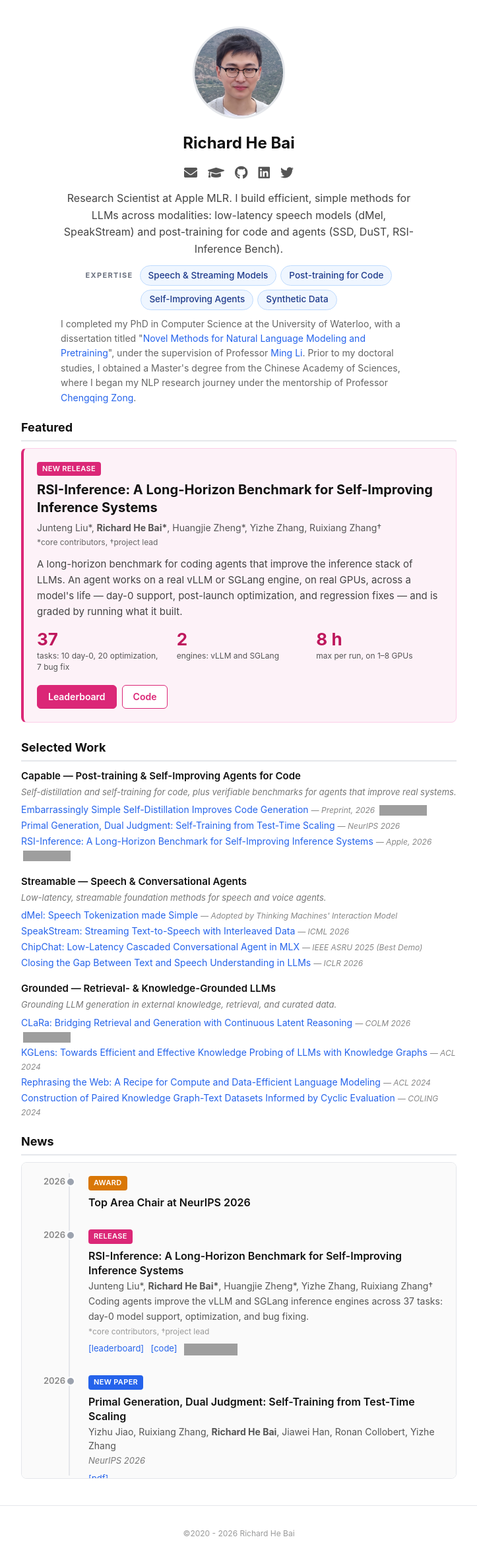
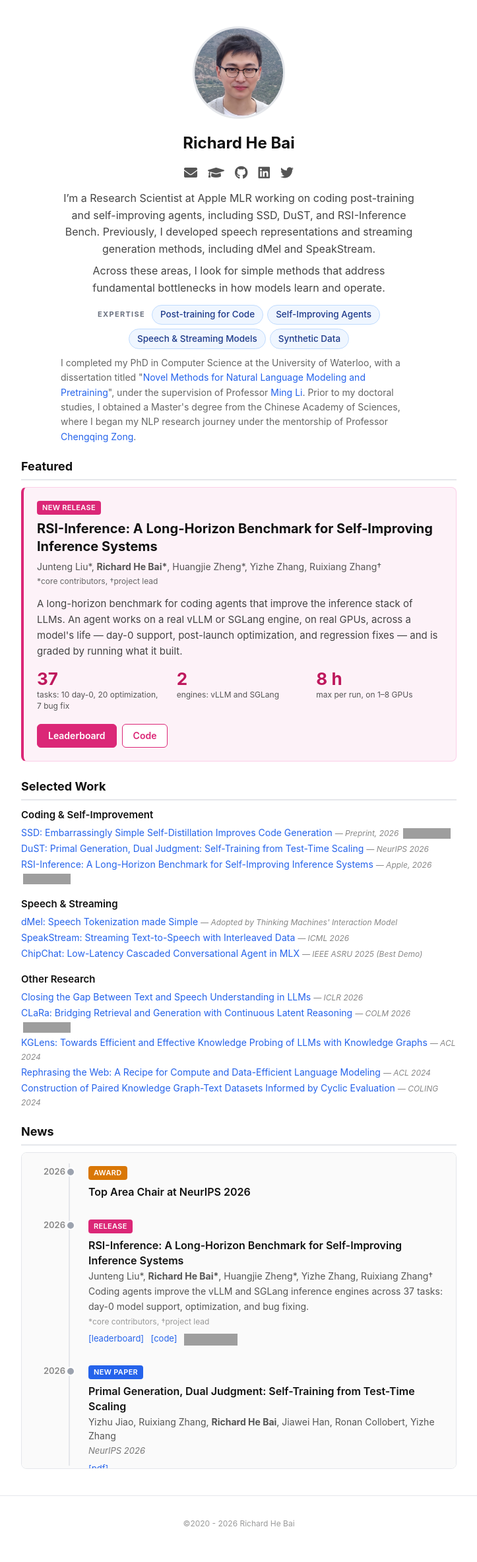
Before and after one commit to richardbaihe/richardbaihe.github.io, a Jekyll site: the page built from index.md, in a window 1280 px wide. Shown: the top 2367 px of the page at 66% size, without its empty margins (278-1001 px from the left). Built offline with Jekyll 4.4.1, drawn with Linux system fonts in a browser that asks for light colours; nearby versions of some CDN libraries; grey boxes are pictures that could not be loaded.

Commit message:
Update research bio and reorganize selected work

```diff
--- a/_config.yml
+++ b/_config.yml
@@ -1,17 +1,22 @@
 title: Richard's website
 author: Richard He Bai
-description: Academic homepage - ML Researcher building efficient, simple methods for speech models, code post-training, and self-improving agents
+description: Academic homepage - Apple MLR Research Scientist working on coding post-training and self-improving agents, with prior work in speech representations and streaming generation
 baseurl: ""
 url: "https://richardbaihe.github.io"
 markdown: kramdown
 
 # Profile
 avatar: /assets/img/avatar.jpeg
-bio: "Research Scientist at Apple MLR. I build efficient, simple methods for LLMs across modalities: low-latency speech models (dMel, SpeakStream) and post-training for code and agents (SSD, DuST, RSI-Inference Bench)."
+bio: >-
+  I’m a Research Scientist at Apple MLR working on coding post-training and self-improving agents,
+  including SSD, DuST, and RSI-Inference Bench. Previously, I developed speech representations
+  and streaming generation methods, including dMel and SpeakStream.
+research_approach: >-
+  Across these areas, I look for simple methods that address fundamental bottlenecks in how models learn and operate.
 expertise:
-  - Speech & Streaming Models
   - Post-training for Code
   - Self-Improving Agents
+  - Speech & Streaming Models
   - Synthetic Data
 education: >-
   I completed my PhD in Computer Science at the University of Waterloo,
--- a/_data/selected.yml
+++ b/_data/selected.yml
@@ -1,11 +1,12 @@
-- theme: "Capable — Post-training & Self-Improving Agents for Code"
-  description: "Self-distillation and self-training for code, plus verifiable benchmarks for agents that improve real systems."
+- theme: "Coding & Self-Improvement"
   papers:
     - title: "Embarrassingly Simple Self-Distillation Improves Code Generation"
+      name: "SSD"
       venue: "Preprint, 2026"
       url: "https://arxiv.org/abs/2604.01193"
       repo: "apple/ml-ssd"
     - title: "Primal Generation, Dual Judgment: Self-Training from Test-Time Scaling"
+      name: "DuST"
       venue: "NeurIPS 2026"
       url: "https://arxiv.org/abs/2605.11299"
     - title: "RSI-Inference: A Long-Horizon Benchmark for Self-Improving Inference Systems"
@@ -13,8 +14,7 @@
       url: "https://github.com/apple-aiml-research/ml-rsi-inference-bench"
       repo: "apple-aiml-research/ml-rsi-inference-bench"
 
-- theme: "Streamable — Speech & Conversational Agents"
-  description: "Low-latency, streamable foundation methods for speech and voice agents."
+- theme: "Speech & Streaming"
   papers:
     - title: "dMel: Speech Tokenization made Simple"
       url: "https://arxiv.org/abs/2407.15835"
@@ -27,13 +27,12 @@
     - title: "ChipChat: Low-Latency Cascaded Conversational Agent in MLX"
       venue: "IEEE ASRU 2025 (Best Demo)"
       url: "https://arxiv.org/abs/2509.00078"
+
+- theme: "Other Research"
+  papers:
     - title: "Closing the Gap Between Text and Speech Understanding in LLMs"
       venue: "ICLR 2026"
       url: "https://arxiv.org/abs/2510.13632"
-
-- theme: "Grounded — Retrieval- & Knowledge-Grounded LLMs"
-  description: "Grounding LLM generation in external knowledge, retrieval, and curated data."
-  papers:
     - title: "CLaRa: Bridging Retrieval and Generation with Continuous Latent Reasoning"
       venue: "COLM 2026"
       url: "https://arxiv.org/abs/2511.18659"
--- a/_layouts/default.html
+++ b/_layouts/default.html
@@ -23,6 +23,9 @@
       <a href="{{ site.social.twitter }}" target="_blank" title="Twitter"><i class="fab fa-twitter"></i></a>
     </div>
     <p class="profile-bio" itemprop="description">{{ site.bio }}</p>
+    {% if site.research_approach %}
+    <p class="profile-bio">{{ site.research_approach }}</p>
+    {% endif %}
     {% if site.expertise %}
     <div class="profile-expertise">
       <span class="profile-expertise-label">Expertise</span>
@@ -84,7 +87,7 @@
           {% for paper in theme.papers %}
             <li>
               {% if paper.url %}
-                <a href="{{ paper.url }}" target="_blank">{{ paper.title }}</a>
+                <a href="{{ paper.url }}" target="_blank">{% if paper.name %}{{ paper.name }}: {% endif %}{{ paper.title }}</a>
               {% else %}
                 {{ paper.title }}
               {% endif %}
```
